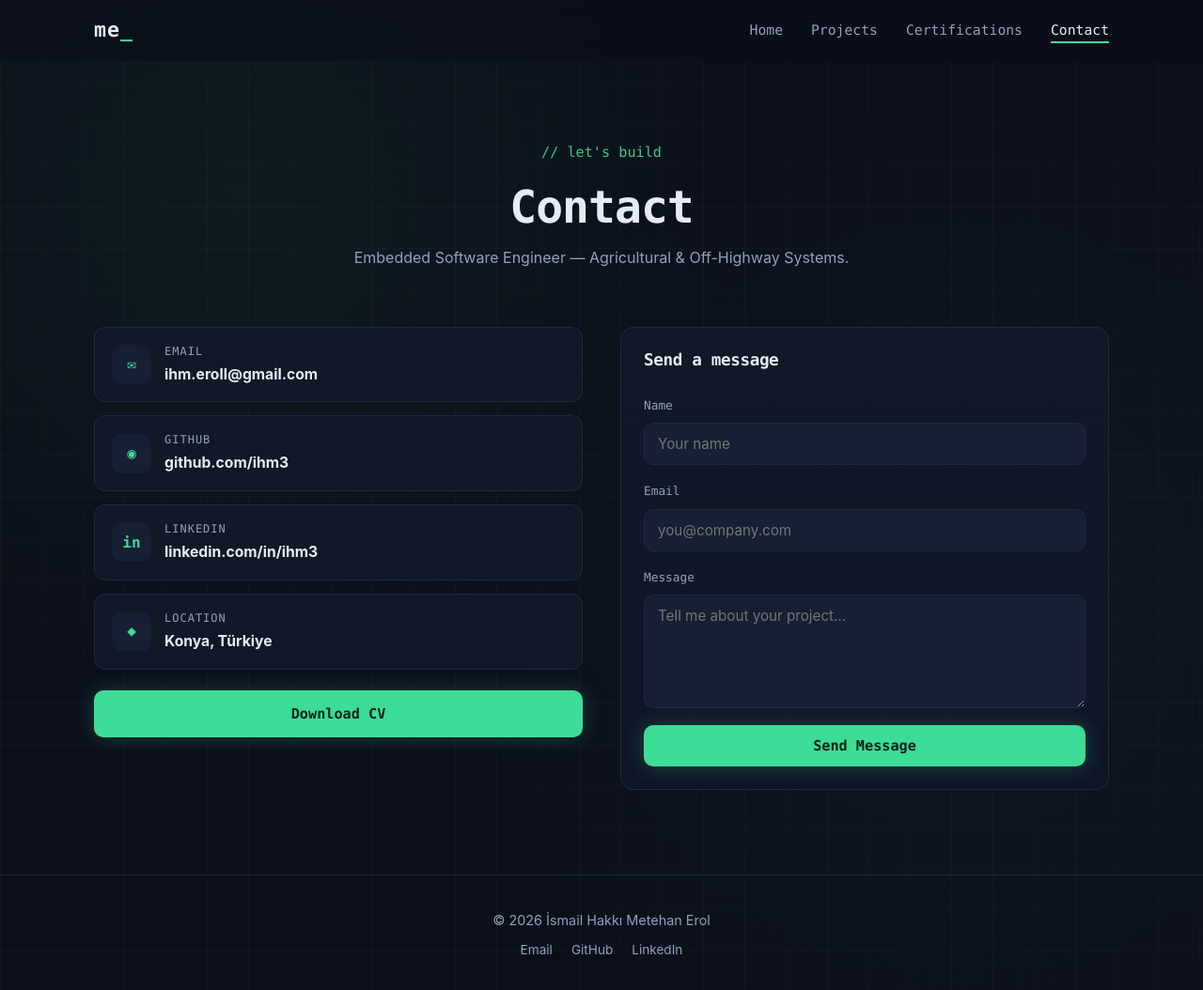
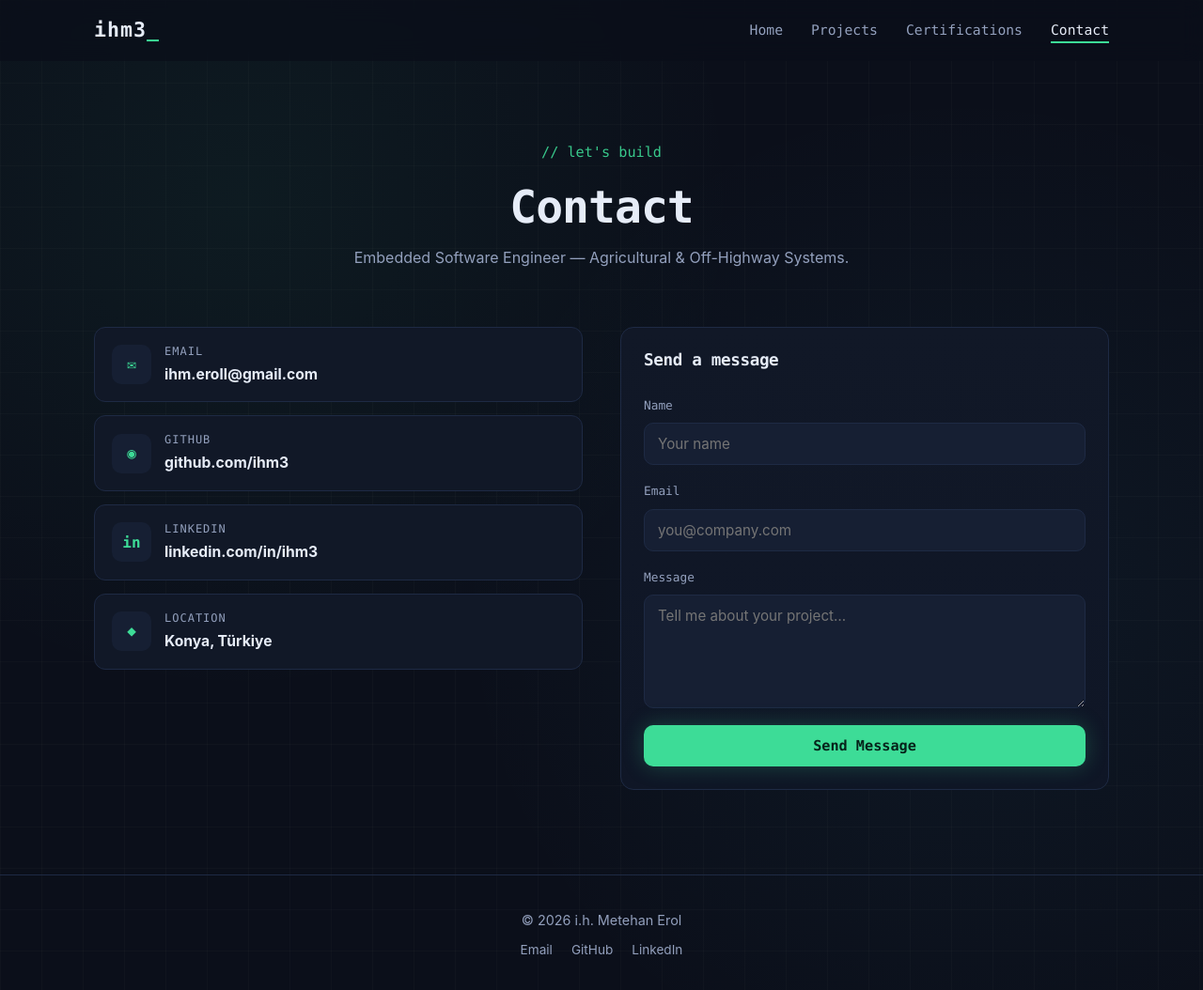
Before and after one commit to ihm3/ihm3.github.io, a plain HTML site: page contact.html in a window 1280 px wide. Shown: the whole page at 94% size. Drawn offline with Linux system fonts and the light colour scheme.

Commit message:
refactor: remove CV download, rebrand logo to ihm3_, shorten displayed name to i.h. Metehan Erol

```diff
--- a/contact.html
+++ b/contact.html
@@ -13,7 +13,7 @@
 <body id="top">
   <nav class="navbar" id="navbar">
     <div class="nav-inner">
-      <a href="index.html" class="nav-logo">me<span class="accent">_</span></a>
+      <a href="index.html" class="nav-logo">ihm3<span class="accent">_</span></a>
       <button class="nav-toggle" id="navToggle" aria-label="Toggle navigation" aria-expanded="false">
         <span></span><span></span><span></span>
       </button>
@@ -53,7 +53,6 @@
           <span class="contact-icon">◆</span>
           <div><span class="contact-label">Location</span><b>Konya, Türkiye</b></div>
         </div>
-        <a href="cv/ihmerol_cv_a.pdf" download class="btn btn-primary cv-btn reveal">Download CV</a>
       </div>
 
       <form class="contact-form card reveal" id="contactForm">
@@ -77,7 +76,7 @@
   </main>
 
   <footer class="footer">
-    <p>© <span id="year"></span> İsmail Hakkı Metehan Erol</p>
+    <p>© <span id="year"></span> i.h. Metehan Erol</p>
     <p class="footer-links">
       <a href="mailto:ihm.eroll@gmail.com">Email</a>
       <a href="https://github.com/ihm3" target="_blank" rel="noopener">GitHub</a>
--- a/styles.css
+++ b/styles.css
@@ -838,11 +838,6 @@ h1, h2, h3, h4 {
   font-size: 0.98rem;
 }
 
-.cv-btn {
-  margin-top: 8px;
-  text-align: center;
-}
-
 /* ============ Contact form ============ */
 .contact-form {
   display: grid;
```
Also changed, not shown: certifications.html (+2 -2 lines), index.html (+4 -4 lines), projects.html (+2 -2 lines), 1 other file.
